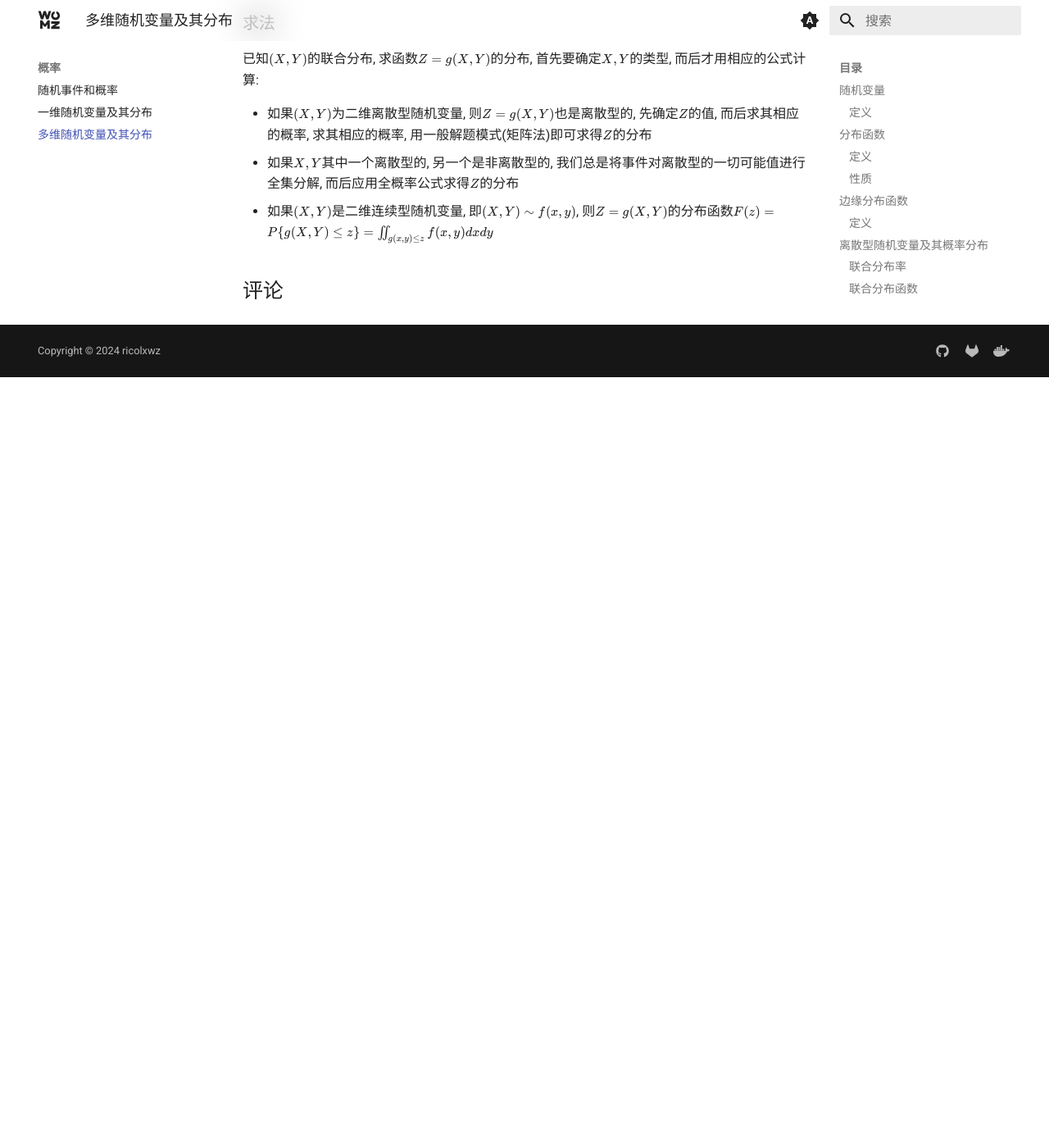
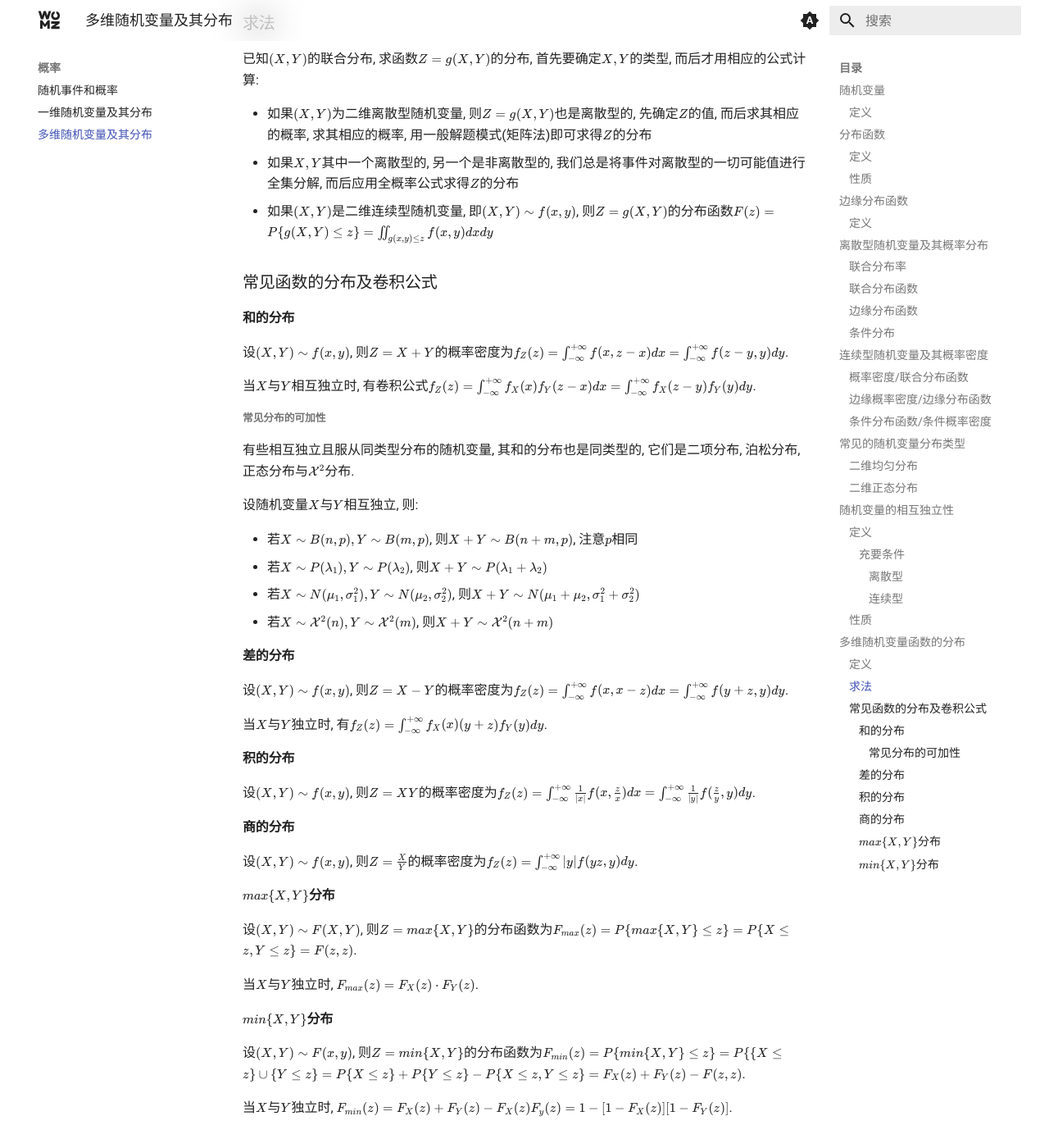
Before and after one commit to sigmax01/ml, an MkDocs documentation site: the page built from docs/概率/多维随机变量及其分布.md, in a window 1280 px wide and 1400 px high, scrolled down 4940 px. Shown: the whole window at 82% size. Built offline with MkDocs 1.6.1 and Material for MkDocs 9.7.7, drawn with Linux system fonts in a browser that asks for light colours; comment, search, counter and statistics services are not loaded; before the commit the page ends 5400 px from its top, so only the background shows below that.

Commit message:
Add common distribution functions and convolution formulas for sums, differences, products, quotients, maxima, and minima of random variables in the context of multidimensional random variables.

```diff
--- a/docs/概率/多维随机变量及其分布.md
+++ b/docs/概率/多维随机变量及其分布.md
@@ -162,3 +162,48 @@ $n$个随机变量$X_1, X_2, ..., X_n$相互独立$\Leftrightarrow$对任意的$
 - 如果$(X, Y)$为二维离散型随机变量, 则$Z=g(X, Y)$也是离散型的, 先确定$Z$的值, 而后求其相应的概率, 求其相应的概率, 用一般解题模式(矩阵法)即可求得$Z$的分布
 - 如果$X, Y$其中一个离散型的, 另一个是非离散型的, 我们总是将事件对离散型的一切可能值进行全集分解, 而后应用全概率公式求得$Z$的分布
 - 如果$(X, Y)$是二维连续型随机变量, 即$(X, Y)\sim f(x, y)$, 则$Z=g(X, Y)$的分布函数$F(z)=P\{g(X, Y)\leq z\}=\iint_{g(x, y)\leq z}f(x, y)dxdy$
+
+### 常见函数的分布及卷积公式
+
+#### 和的分布
+
+设$(X, Y)\sim f(x, y)$, 则$Z=X+Y$的概率密度为$f_Z(z)=\int_{-\infty}^{+\infty}f(x, z-x)dx=\int_{-\infty}^{+\infty}f(z-y, y)dy$.
+
+当$X$与$Y$相互独立时, 有卷积公式$f_Z(z)=\int_{-\infty}^{+\infty}f_X(x)f_Y(z-x)dx=\int_{-\infty}^{+\infty}f_X(z-y)f_Y(y)dy$.
+
+##### 常见分布的可加性
+
+有些相互独立且服从同类型分布的随机变量, 其和的分布也是同类型的, 它们是二项分布, 泊松分布, 正态分布与$\mathcal{X}^2$分布.
+
+设随机变量$X$与$Y$相互独立, 则:
+
+- 若$X\sim B(n, p), Y\sim B(m, p)$, 则$X+Y\sim B(n+m, p)$, 注意$p$相同
+- 若$X\sim P(\lambda_1), Y\sim P(\lambda_2)$, 则$X+Y\sim P(\lambda_1+\lambda_2)$
+- 若$X\sim N(\mu_1, \sigma_1^2), Y\sim N(\mu_2, \sigma_2^2)$, 则$X+Y\sim N(\mu_1+\mu_2, \sigma_1^2+\sigma_2^2)$
+- 若$X\sim \mathcal{X}^2(n), Y\sim \mathcal{X}^2(m)$, 则$X+Y\sim \mathcal{X}^2(n+m)$
+
+#### 差的分布
+
+设$(X, Y)\sim f(x, y)$, 则$Z=X-Y$的概率密度为$f_Z(z)=\int_{-\infty}^{+\infty}f(x, x-z)dx=\int_{-\infty}^{+\infty}f(y+z, y)dy$.
+
+当$X$与$Y$独立时, 有$f_Z(z)=\int_{-\infty}^{+\infty}f_X(x)(y+z)f_Y(y)dy$.
+
+#### 积的分布
+
+设$(X, Y)\sim f(x, y)$, 则$Z=XY$的概率密度为$f_Z(z)=\int_{-\infty}^{+\infty}\frac{1}{|x|}f(x, \frac{z}{x})dx=\int_{-\infty}^{+\infty}\frac{1}{|y|}f(\frac{z}{y}, y)dy$.
+
+#### 商的分布
+
+设$(X, Y)\sim f(x, y)$, 则$Z=\frac{X}{Y}$的概率密度为$f_Z(z)=\int_{-\infty}^{+\infty}|y|f(yz, y)dy$.
+
+#### $max\{X, Y\}$分布
+
+设$(X, Y)\sim F(X, Y)$, 则$Z=max\{X, Y\}$的分布函数为$F_{max}(z)=P\{max\{X, Y\}\leq z\}=P\{X\leq z, Y\leq z\}=F(z, z)$.
+
+当$X$与$Y$独立时, $F_{max}(z)=F_X(z)\cdot F_Y(z)$.
+
+#### $min\{X, Y\}$分布
+
+设$(X, Y)\sim F(x, y)$, 则$Z=min\{X, Y\}$的分布函数为$F_{min}(z)=P\{min\{X, Y\}\leq z\}=P\{\{X\leq z\}\cup \{Y\leq z\}=P\{X\leq z\}+P\{Y\leq z\}-P\{X\leq z, Y\leq z\}=F_X(z)+F_Y(z)-F(z, z)$.
+
+当$X$与$Y$独立时, $F_{min}(z)=F_X(z)+F_Y(z)-F_X(z)F_y(z)=1-[1-F_X(z)][1-F_Y(z)]$.
```
